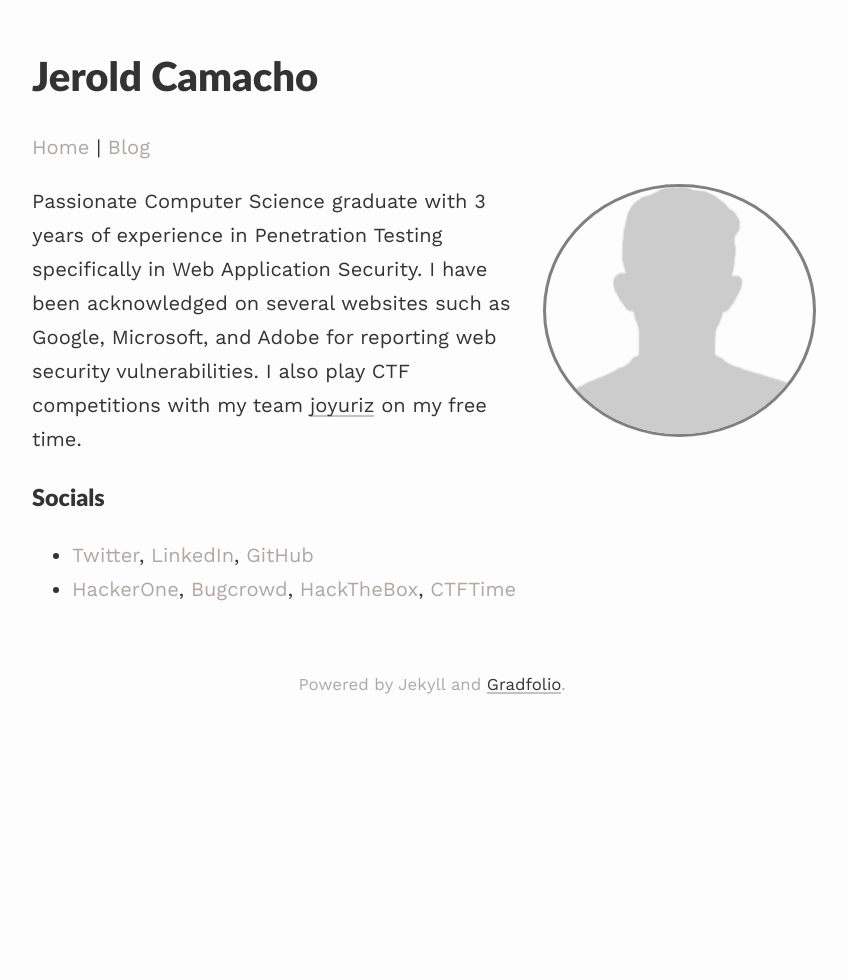
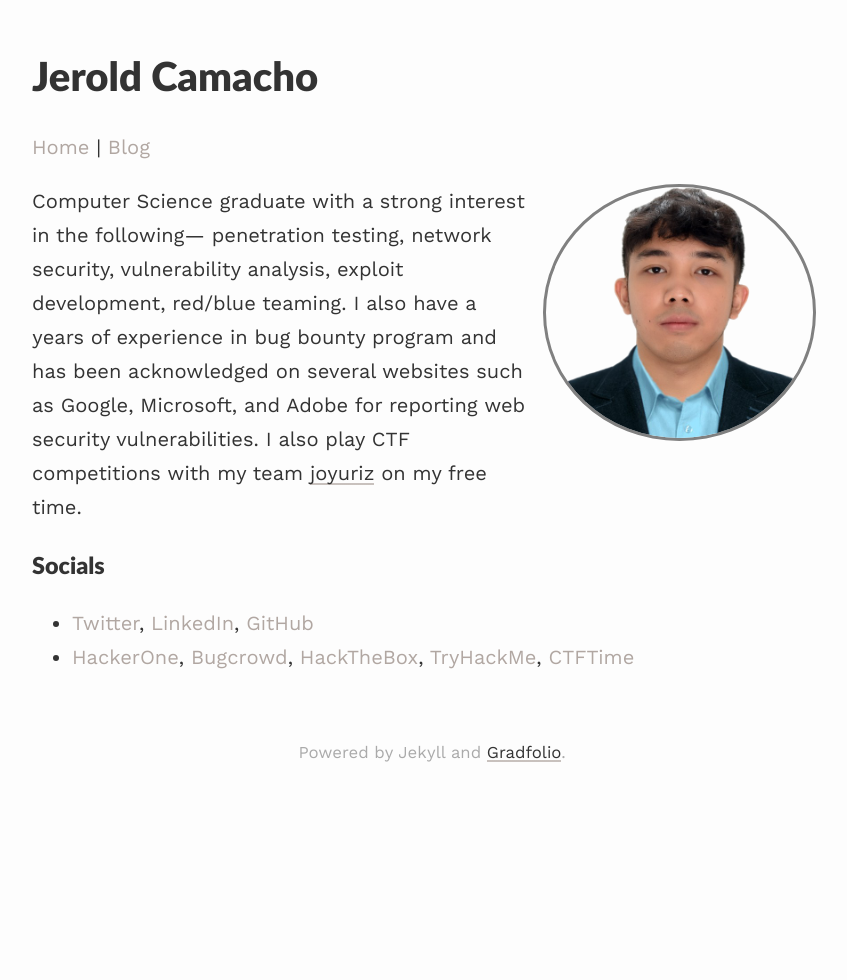
Before and after one commit to jeroldcamacho/jeroldcamacho.github.io, a Jekyll site: the page built from index.md, in a window 1280 px wide. Shown: the whole page, without its empty margins (208-1055 px from the left). Built offline with Jekyll 4.4.1, drawn with Linux system fonts in a browser that asks for light colours; nearby versions of some CDN libraries.

Commit message:
Updated website

```diff
--- a/index.md
+++ b/index.md
@@ -3,13 +3,13 @@ layout: about
 permalink: /
 profile:
   align: right
-  image: profile.png
+  image: profile_trans.png
 published: true
 ---
 
-Passionate Computer Science graduate with 3 years of experience in Penetration Testing specifically in Web Application Security. I have been acknowledged on several websites such as Google, Microsoft, and Adobe for reporting web security vulnerabilities. I also play CTF competitions with my team [joyuriz](https://ctftime.org/team/163844) on my free time.
+Computer Science graduate with a strong interest in the following— penetration testing, network security, vulnerability analysis, exploit development, red/blue teaming. I also have a years of experience in bug bounty program and has been acknowledged on several websites such as Google, Microsoft, and Adobe for reporting web security vulnerabilities. I also play CTF competitions with my team [joyuriz](https://ctftime.org/team/163844) on my free time.
 
 ### Socials
 
 - [Twitter](https://twitter.com/jeroldcamacho), [LinkedIn](https://www.linkedin.com/in/jeroldcamacho/), [GitHub](https://github.com/jeroldcamacho)
-- [HackerOne](https://hackerone.com/heizes?type=user), [Bugcrowd](https://bugcrowd.com/jeroldcamacho), [HackTheBox](https://app.hackthebox.com/profile/89243), [CTFTime](https://ctftime.org/user/49081)
+- [HackerOne](https://hackerone.com/jcamacho), [Bugcrowd](https://bugcrowd.com/jeroldcamacho), [HackTheBox](https://app.hackthebox.com/profile/89243), [TryHackMe](https://tryhackme.com/p/jeroldcamachoss), [CTFTime](https://ctftime.org/user/49081)
```
Also changed, not shown: assets/images/profile_trans.png (added), 2 other files.
